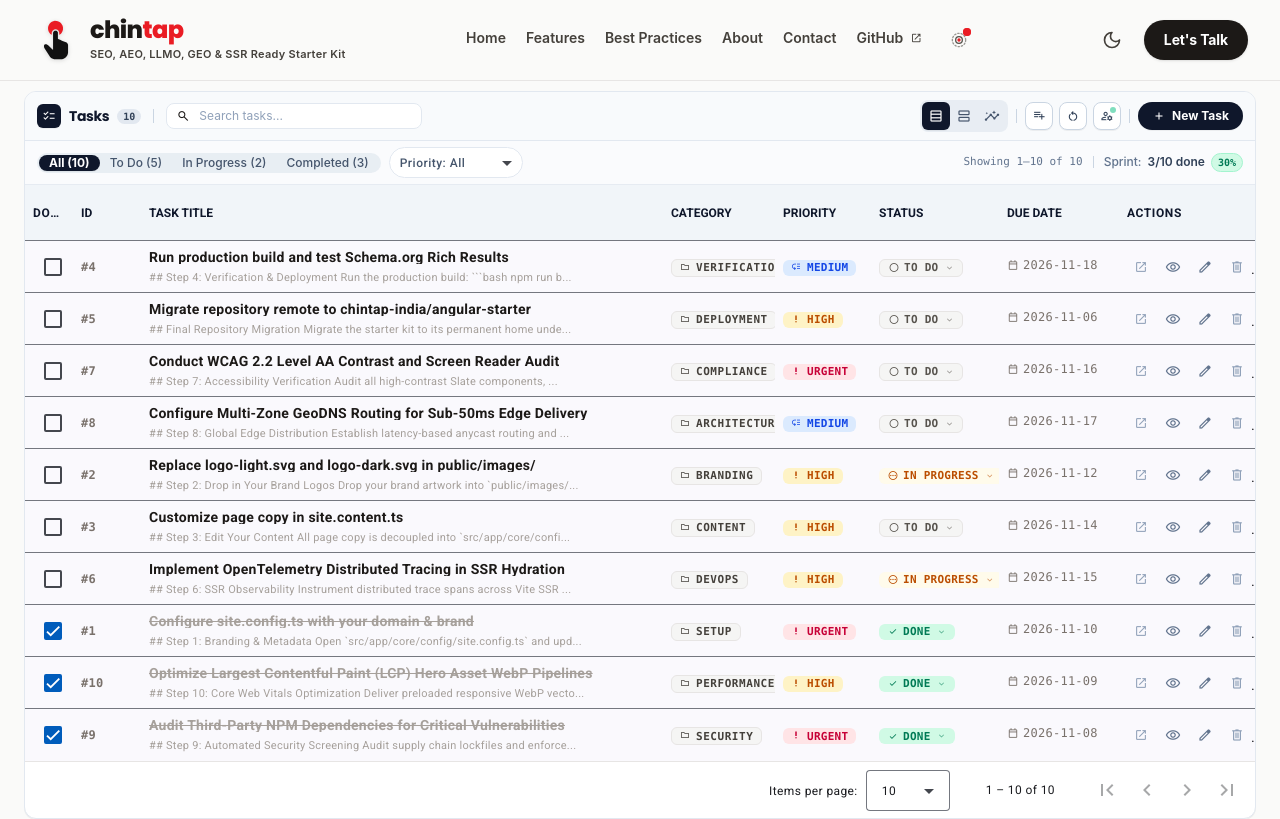
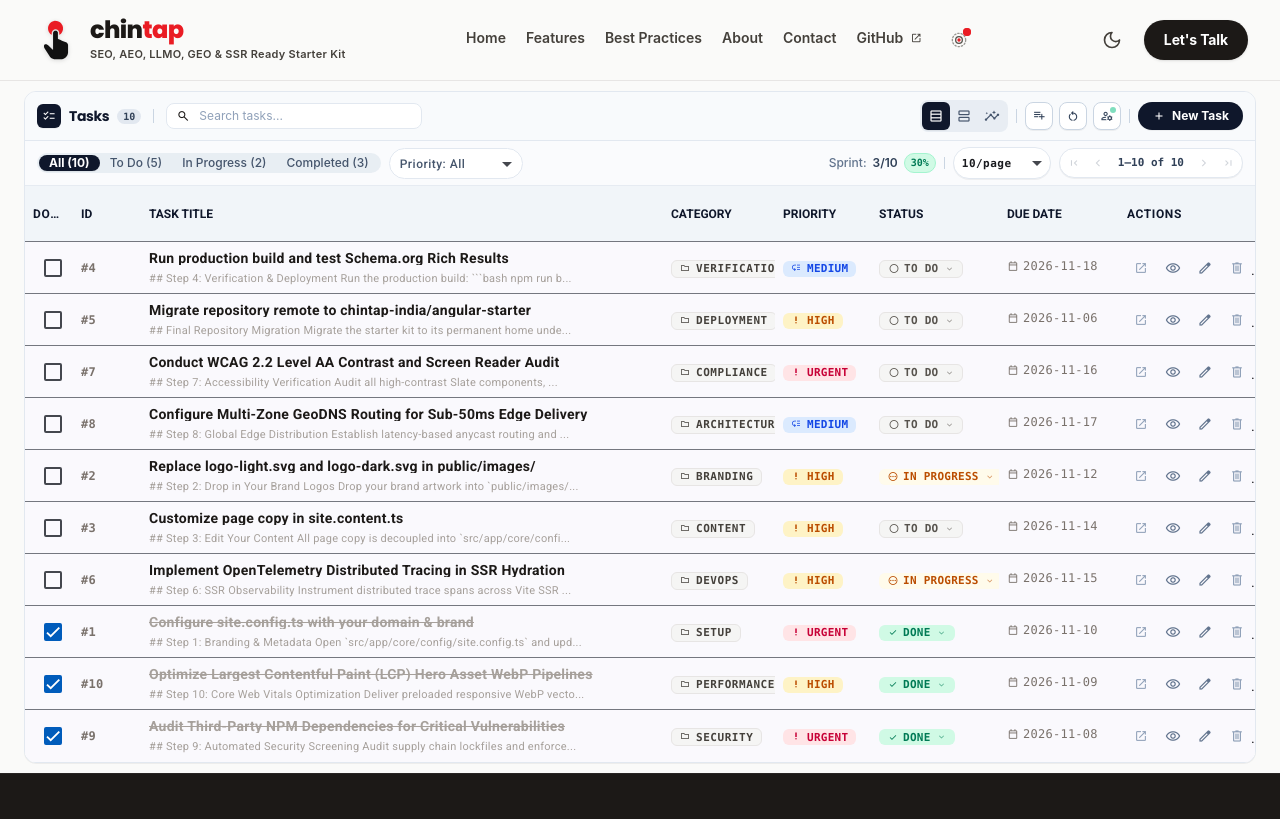
Before and after one commit to chintap-india/angular-starter, an Angular app: page /tasks in a window 1280 px wide. Shown: the top 819 px of the page. Built offline with nearby package versions, Linux system fonts and the light colour scheme; a web font is replaced by a local one.

Commit message:
feat(tasks): tuck pagination navigation controls into top toolbar and remove bottom paginator

```diff
--- a/src/app/pages/tasks/tasks-page.component.html
+++ b/src/app/pages/tasks/tasks-page.component.html
@@ -251,28 +251,100 @@
           </button>
         </div>
 
-        <!-- Right: Page Range & Overall Sprint Completion Summary -->
-        <div class="flex items-center gap-2.5 text-xs text-slate-600 dark:text-slate-400 font-medium shrink-0 ml-auto sm:ml-0">
-          <span class="hidden md:inline font-mono text-[11px] text-slate-500 dark:text-slate-400">
-            @if (hasActiveFilters()) {
-              Showing {{ paginationRange().start }}–{{ paginationRange().end }} of {{ paginationRange().total }} matches
-            } @else {
-              Showing {{ paginationRange().start }}–{{ paginationRange().end }} of {{ paginationRange().total }}
-            }
-          </span>
-          <span class="h-3 w-px bg-slate-300 dark:bg-slate-700 hidden md:block"></span>
+        <!-- Right: Pagination Navigation & Sprint Progress -->
+        <div class="flex items-center gap-2 text-xs text-slate-600 dark:text-slate-400 font-medium shrink-0 ml-auto sm:ml-0">
+
+          <!-- Sprint Completion Metric (desktop) -->
           <div
-            class="flex items-center gap-1.5"
-            matTooltip="Overall Sprint backlog progress across all tasks"
+            class="hidden xl:flex items-center gap-1.5"
+            matTooltip="Overall Sprint backlog progress: {{ stats().completed }} of {{ stats().total }} tasks completed"
           >
             <span class="text-xs text-slate-500 dark:text-slate-400">Sprint:</span>
             <span class="text-xs font-semibold text-slate-700 dark:text-slate-300">
-              {{ stats().completed }}/{{ stats().total }} done
+              {{ stats().completed }}/{{ stats().total }}
             </span>
             <span class="inline-flex items-center px-1.5 py-0.5 rounded-full text-[10px] font-mono font-bold bg-emerald-100 dark:bg-emerald-950/60 text-emerald-700 dark:text-emerald-400 border border-emerald-200 dark:border-emerald-800">
               {{ stats().percentage }}%
             </span>
           </div>
+
+          <span class="h-3 w-px bg-slate-300 dark:bg-slate-700 hidden xl:block"></span>
+
+          <!-- Rows per page Selector Pill -->
+          <div class="inline-flex items-center rounded-full border border-slate-200 dark:border-slate-700 bg-white dark:bg-slate-800 px-2 py-0.5 text-xs shrink-0 shadow-2xs">
+            <mat-select
+              [value]="pageSize()"
+              (selectionChange)="onPageSizeChange($event.value)"
+              class="text-xs text-slate-800 dark:text-slate-200 !w-20 leading-none"
+              aria-label="Rows per page"
+              matTooltip="Rows per page"
+            >
+              <mat-select-trigger>
+                <span class="text-[11px] font-mono font-semibold">{{ pageSize() }}/page</span>
+              </mat-select-trigger>
+              <mat-option [value]="10"><span class="text-xs font-mono">10 / page</span></mat-option>
+              <mat-option [value]="25"><span class="text-xs font-mono">25 / page</span></mat-option>
+              <mat-option [value]="50"><span class="text-xs font-mono">50 / page</span></mat-option>
+              <mat-option [value]="100"><span class="text-xs font-mono">100 / page</span></mat-option>
+            </mat-select>
+          </div>
+
+          <!-- Pagination Step Buttons Pill -->
+          <div class="inline-flex items-center rounded-full border border-slate-200 dark:border-slate-700 bg-white dark:bg-slate-800 p-0.5 text-xs shrink-0 shadow-2xs">
+            <!-- First Page Button -->
+            <button
+              type="button"
+              (click)="goToFirstPage()"
+              [disabled]="!hasPrevPage()"
+              matTooltip="First Page"
+              aria-label="First page"
+              class="w-6 h-6 rounded-full inline-flex items-center justify-center text-slate-600 dark:text-slate-400 hover:text-slate-900 dark:hover:text-white hover:bg-slate-100 dark:hover:bg-slate-700 disabled:opacity-25 disabled:cursor-not-allowed disabled:hover:bg-transparent transition cursor-pointer leading-none hidden sm:inline-flex"
+            >
+              <mat-icon class="!text-sm !w-3.5 !h-3.5 leading-none flex items-center justify-center shrink-0">first_page</mat-icon>
+            </button>
+
+            <!-- Previous Page Button -->
+            <button
+              type="button"
+              (click)="goToPrevPage()"
+              [disabled]="!hasPrevPage()"
+              matTooltip="Previous Page"
+              aria-label="Previous page"
+              class="w-6 h-6 rounded-full inline-flex items-center justify-center text-slate-600 dark:text-slate-400 hover:text-slate-900 dark:hover:text-white hover:bg-slate-100 dark:hover:bg-slate-700 disabled:opacity-25 disabled:cursor-not-allowed disabled:hover:bg-transparent transition cursor-pointer leading-none"
+            >
+              <mat-icon class="!text-sm !w-3.5 !h-3.5 leading-none flex items-center justify-center shrink-0">chevron_left</mat-icon>
+            </button>
+
+            <!-- Page Range Text -->
+            <span class="font-mono text-[11px] font-semibold text-slate-700 dark:text-slate-300 px-2 select-none whitespace-nowrap">
+              {{ paginationRange().start }}–{{ paginationRange().end }} of {{ paginationRange().total }}
+            </span>
+
+            <!-- Next Page Button -->
+            <button
+              type="button"
+              (click)="goToNextPage()"
+              [disabled]="!hasNextPage()"
+              matTooltip="Next Page"
+              aria-label="Next page"
+              class="w-6 h-6 rounded-full inline-flex items-center justify-center text-slate-600 dark:text-slate-400 hover:text-slate-900 dark:hover:text-white hover:bg-slate-100 dark:hover:bg-slate-700 disabled:opacity-25 disabled:cursor-not-allowed disabled:hover:bg-transparent transition cursor-pointer leading-none"
+            >
+              <mat-icon class="!text-sm !w-3.5 !h-3.5 leading-none flex items-center justify-center shrink-0">chevron_right</mat-icon>
+            </button>
+
+            <!-- Last Page Button -->
+            <button
+              type="button"
+              (click)="goToLastPage()"
+              [disabled]="!hasNextPage()"
+              matTooltip="Last Page"
+              aria-label="Last page"
+              class="w-6 h-6 rounded-full inline-flex items-center justify-center text-slate-600 dark:text-slate-400 hover:text-slate-900 dark:hover:text-white hover:bg-slate-100 dark:hover:bg-slate-700 disabled:opacity-25 disabled:cursor-not-allowed disabled:hover:bg-transparent transition cursor-pointer leading-none hidden sm:inline-flex"
+            >
+              <mat-icon class="!text-sm !w-3.5 !h-3.5 leading-none flex items-center justify-center shrink-0">last_page</mat-icon>
+            </button>
+          </div>
+
         </div>
 
       </div>
@@ -280,7 +352,7 @@
 
     <!-- VIEW AREA 1.1: SORTABLE ENTERPRISE MATERIAL TABLE (Default) -->
     @if (activeTab() === 'directory' && viewMode() === 'table') {
-      <div class="overflow-x-auto min-h-[460px]">
+      <div class="overflow-x-auto">
         <table
             mat-table
             [dataSource]="pagedTasks()"
@@ -491,18 +563,6 @@
               </td>
             </tr>
           </table>
-
-          <!-- Enterprise Paginator -->
-          <mat-paginator
-            [length]="sortedTasks().length"
-            [pageSize]="pageSize()"
-            [pageIndex]="pageIndex()"
-            [pageSizeOptions]="[10, 25, 50, 100]"
-            (page)="onPageChange($event)"
-            showFirstLastButtons
-            aria-label="Select page of tasks"
-            class="!border-t !border-stone-200 dark:!border-stone-800 !bg-transparent text-xs"
-          ></mat-paginator>
         </div>
       }
 
@@ -661,17 +721,6 @@
             </mat-card>
           }
 
-          <!-- Cards View Paginator -->
-          <mat-paginator
-            [length]="sortedTasks().length"
-            [pageSize]="pageSize()"
-            [pageIndex]="pageIndex()"
-            [pageSizeOptions]="[10, 25, 50, 100]"
-            (page)="onPageChange($event)"
-            showFirstLastButtons
-            aria-label="Select page of tasks"
-            class="!border !border-stone-200 dark:!border-stone-800 !rounded-xl !bg-white dark:!bg-stone-900 text-xs"
-          ></mat-paginator>
         </div>
       }
 
--- a/src/app/pages/tasks/tasks-page.component.ts
+++ b/src/app/pages/tasks/tasks-page.component.ts
@@ -243,6 +243,48 @@ export class TasksPageComponent implements OnInit {
     this.pageIndex.set(0);
   }
 
+  readonly totalPages = computed(() => {
+    const total = this.sortedTasks().length;
+    return Math.max(1, Math.ceil(total / this.pageSize()));
+  });
+
+  readonly hasPrevPage = computed(() => this.pageIndex() > 0);
+  readonly hasNextPage = computed(() => {
+    const total = this.sortedTasks().length;
+    return (this.pageIndex() + 1) * this.pageSize() < total;
+  });
+
+  goToFirstPage(): void {
+    if (this.hasPrevPage()) {
+      this.pageIndex.set(0);
+    }
+  }
+
+  goToPrevPage(): void {
+    if (this.hasPrevPage()) {
+      this.pageIndex.update((p) => Math.max(0, p - 1));
+    }
+  }
+
+  goToNextPage(): void {
+    if (this.hasNextPage()) {
+      this.pageIndex.update((p) => p + 1);
+    }
+  }
+
+  goToLastPage(): void {
+    if (this.hasNextPage()) {
+      const total = this.sortedTasks().length;
+      const last = Math.max(0, Math.ceil(total / this.pageSize()) - 1);
+      this.pageIndex.set(last);
+    }
+  }
+
+  onPageSizeChange(newSize: number): void {
+    this.pageSize.set(newSize);
+    this.pageIndex.set(0);
+  }
+
   onPageChange(event: PageEvent): void {
     this.pageIndex.set(event.pageIndex);
     this.pageSize.set(event.pageSize);
```
Also changed, not shown: 1 other file (tests, documents, lock files or other folders).
